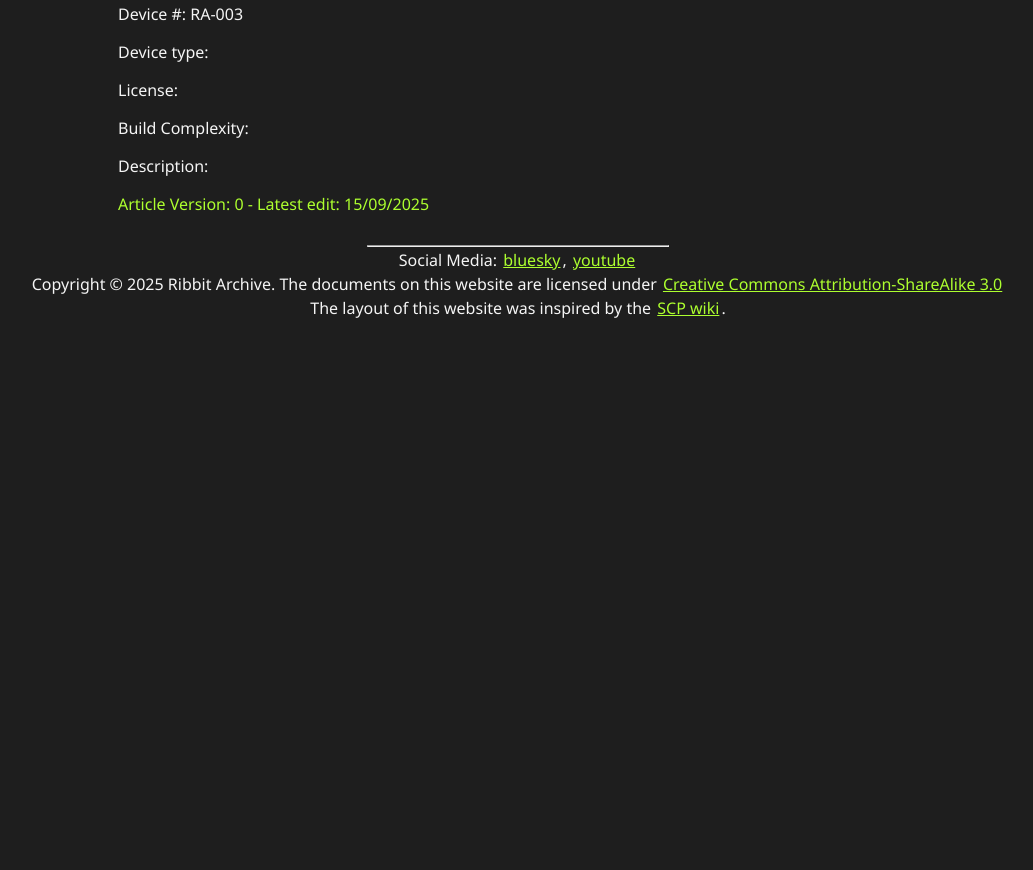
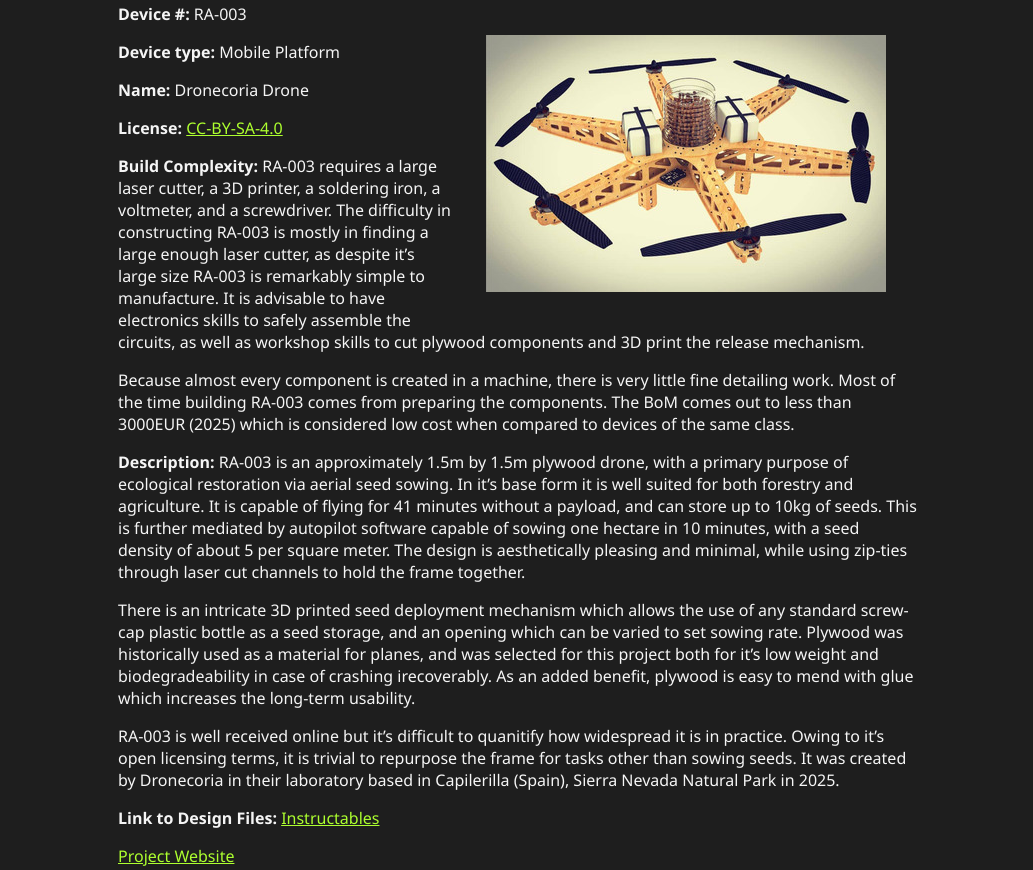
Before and after one commit to ilovemicroplastics/ribbit-archive, a plain HTML site: page 003/index.html in a window 1280 px wide. Shown: the part 259-1129 px from the top of the page, without its empty margins (122-1155 px from the left). Before the commit the page ends 800 px from the top, so only its background shows below. Drawn offline with Linux system fonts and the light colour scheme.

Commit message:
Added RA-003, ammended RA-002

```diff
--- a/003/index.html
+++ b/003/index.html
@@ -31,14 +31,34 @@
   <main>
 
     <div id = article>
-        <p>Device #: RA-003</p>
-<p>Device type:</p>
-<p>License:</p>
-<p>Build Complexity:</p>
-<p>Description:</p>
+        <p class="article-image"><img src="/ribbit-archive/images/RA/003.jpg" alt=""></p>
+<p><strong>Device #:</strong> RA-003</p>
+<p><strong>Device type:</strong> Mobile Platform</p>
+<p><strong>Name:</strong> Dronecoria Drone</p>
+<p><strong>License:</strong> <a href="https://creativecommons.org/licenses/by-sa/4.0/deed.en">CC-BY-SA-4.0</a></p>
+<p><strong>Build Complexity:</strong> RA-003 requires a large laser cutter, a 3D printer, a soldering iron, a voltmeter, and a screwdriver.
+The difficulty in constructing RA-003 is mostly in finding a large enough laser cutter, as despite it&rsquo;s large size RA-003 is remarkably simple to manufacture.
+It is advisable to have electronics skills to safely assemble the circuits, as well as workshop skills to cut plywood components and 3D print the release mechanism.</p>
+<p>Because almost every component is created in a machine, there is very little fine detailing work.
+Most of the time building RA-003 comes from preparing the components.
+The BoM comes out to less than 3000EUR (2025) which is considered low cost when compared to devices of the same class.</p>
+<p><strong>Description:</strong> RA-003 is an approximately 1.5m by 1.5m plywood drone, with a primary purpose of ecological restoration via aerial seed sowing.
+In it&rsquo;s base form it is well suited for both forestry and agriculture.
+It is capable of flying for 41 minutes without a payload, and can store up to 10kg of seeds.
+This is further mediated by autopilot software capable of sowing one hectare in 10 minutes, with a seed density of about 5 per square meter.
+The design is aesthetically pleasing and minimal, while using zip-ties through laser cut channels to hold the frame together.</p>
+<p>There is an intricate 3D printed seed deployment mechanism which allows the use of any standard screw-cap plastic bottle as a seed storage,
+and an opening which can be varied to set sowing rate.
+Plywood was historically used as a material for planes, and was selected for this project both for it&rsquo;s low weight and biodegradeability in case of crashing irecoverably.
+As an added benefit, plywood is easy to mend with glue which increases the long-term usability.</p>
+<p>RA-003 is well received online but it&rsquo;s difficult to quanitify how widespread it is in practice.
+Owing to it&rsquo;s open licensing terms, it is trivial to repurpose the frame for tasks other than sowing seeds.
+It was created by Dronecoria in their laboratory based in Capilerilla (Spain), Sierra Nevada Natural Park in 2025.</p>
+<p><strong>Link to Design Files:</strong> <a href="https://www.instructables.com/Dronecoria-Drone-for-Forest-Restoration/">Instructables</a></p>
+<p><a href="https://dronecoria.org/ecofine-portfolio/dronecoria-drone/">Project Website</a></p>
 
         Article Version: 0 -
-        Latest edit: 15/09/2025
+        Latest edit: 23/09/2025
     </div>
 
   </main>
--- a/sitemap.xml
+++ b/sitemap.xml
@@ -12,7 +12,7 @@
     <lastmod>2025-09-23T00:00:00+00:00</lastmod>
   </url><url>
     <loc>https://ilovemicroplastics.github.io/ribbit-archive/003/</loc>
-    <lastmod>2025-09-15T00:00:00+00:00</lastmod>
+    <lastmod>2025-09-23T00:00:00+00:00</lastmod>
   </url><url>
     <loc>https://ilovemicroplastics.github.io/ribbit-archive/004/</loc>
     <lastmod>2025-09-15T00:00:00+00:00</lastmod>
```
Also changed, not shown: 002/index.html (+3 -2 lines), index.html (+1 -1 lines), index.xml (+3 -3 lines), images/RA/003.jpg (added).
